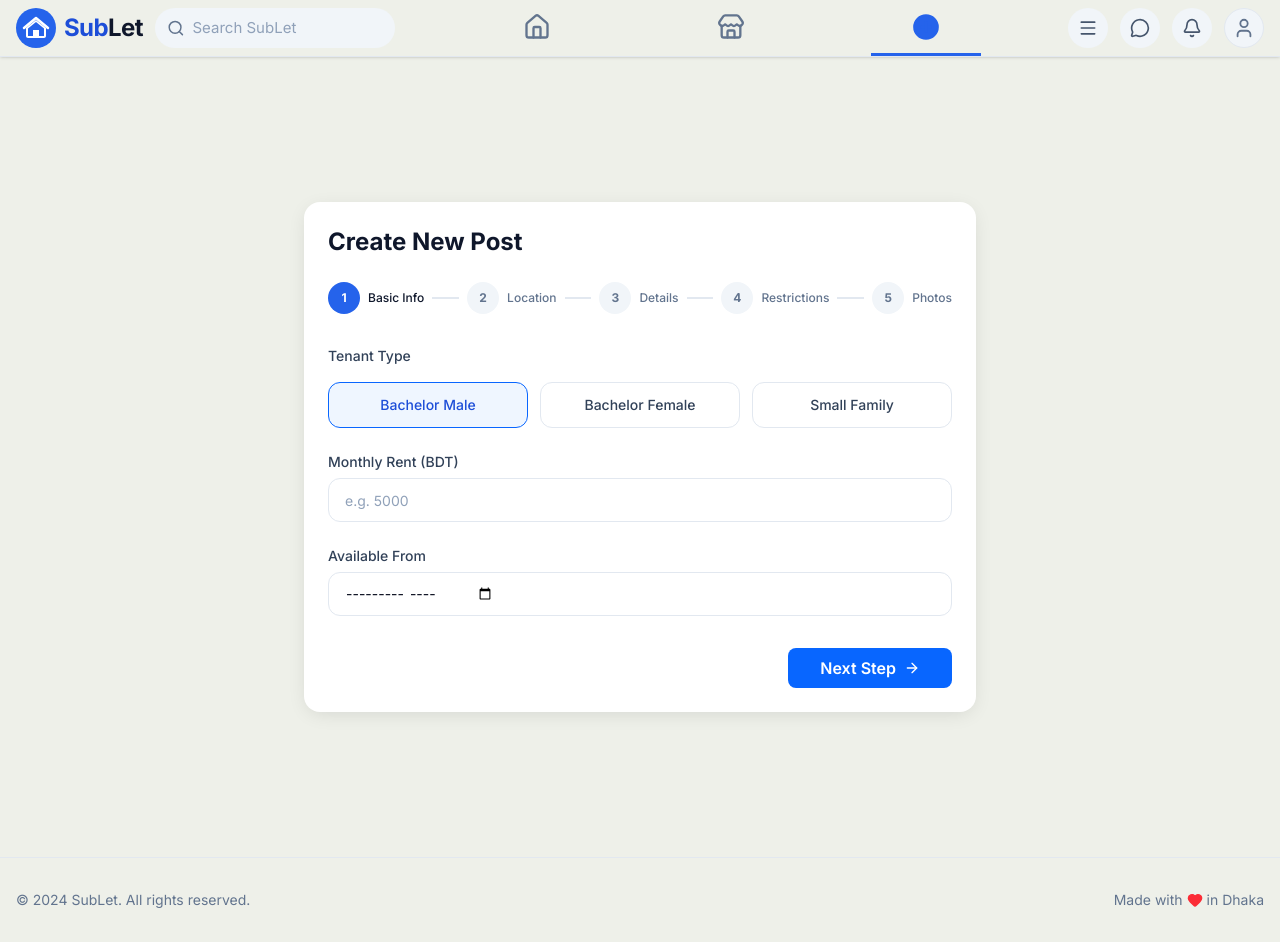
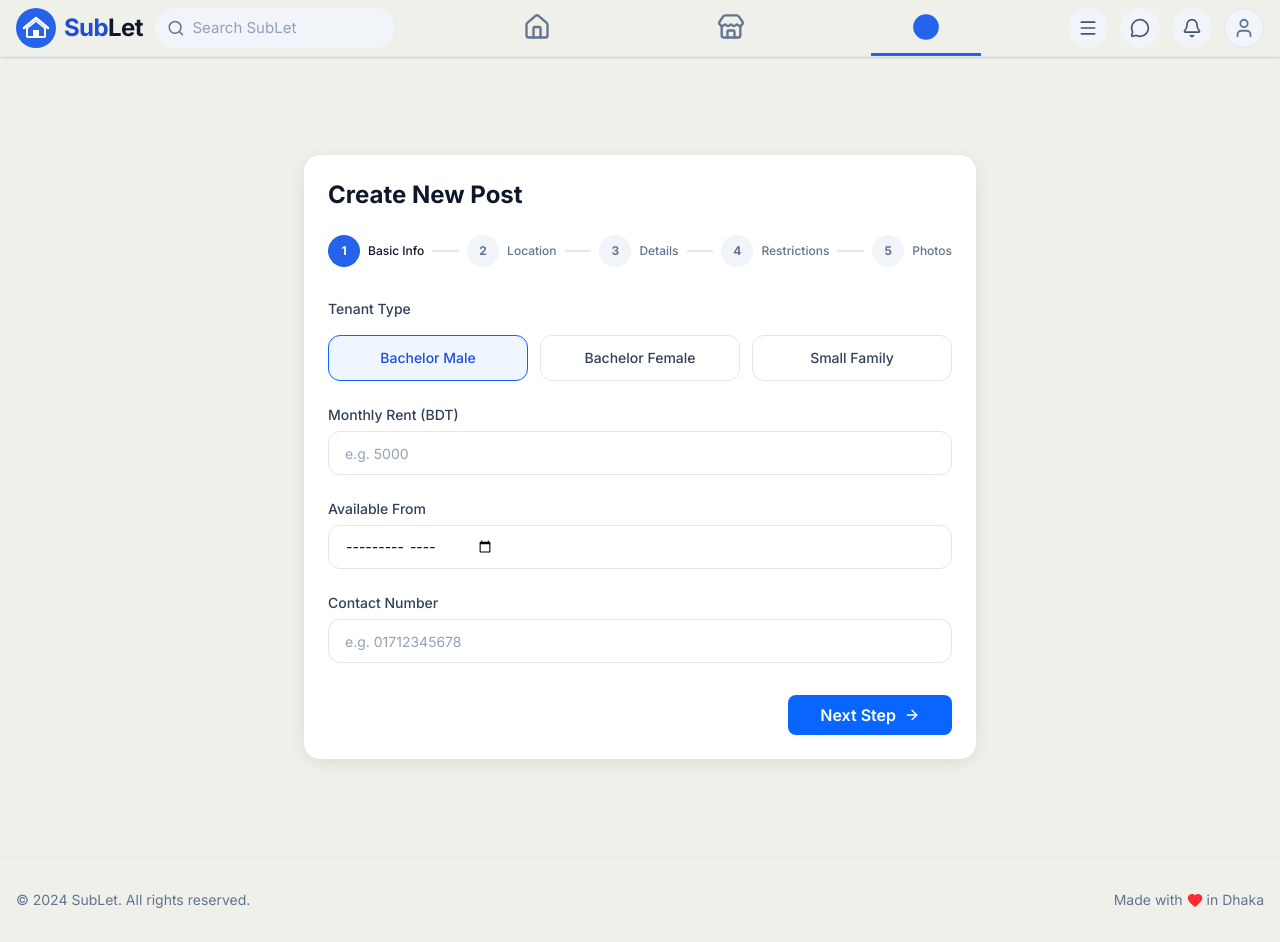
Before and after one commit to Rabetul-islam-asif/Mess-sublet_app, a Next.js app: page /post in a window 1280 px wide. Built offline with nearby package versions, Linux system fonts and the light colour scheme.

Commit message:
added contact number field to post form

```diff
--- a/src/components/post/PostForm.tsx
+++ b/src/components/post/PostForm.tsx
@@ -26,6 +26,7 @@ interface PostData {
   restrictions: string[];
   description: string;
   images: string[];
+  contact: string;
 }
 
 interface PostFormProps {
@@ -46,6 +47,7 @@ export const PostForm = ({ initialData, isEditing = false }: PostFormProps) => {
     restrictions: [] as string[],
     description: '',
     images: [],
+    contact: '',
     ...initialData,
   });
   const [customRestriction, setCustomRestriction] = useState('');
@@ -164,6 +166,14 @@ export const PostForm = ({ initialData, isEditing = false }: PostFormProps) => {
               type="month"
               value={formData.availableFrom}
               onChange={(e) => setFormData({ ...formData, availableFrom: e.target.value })}
+            />
+
+            <Input
+              label="Contact Number"
+              type="tel"
+              placeholder="e.g. 01712345678"
+              value={formData.contact}
+              onChange={(e) => setFormData({ ...formData, contact: e.target.value })}
             />
           </div>
         );
```
